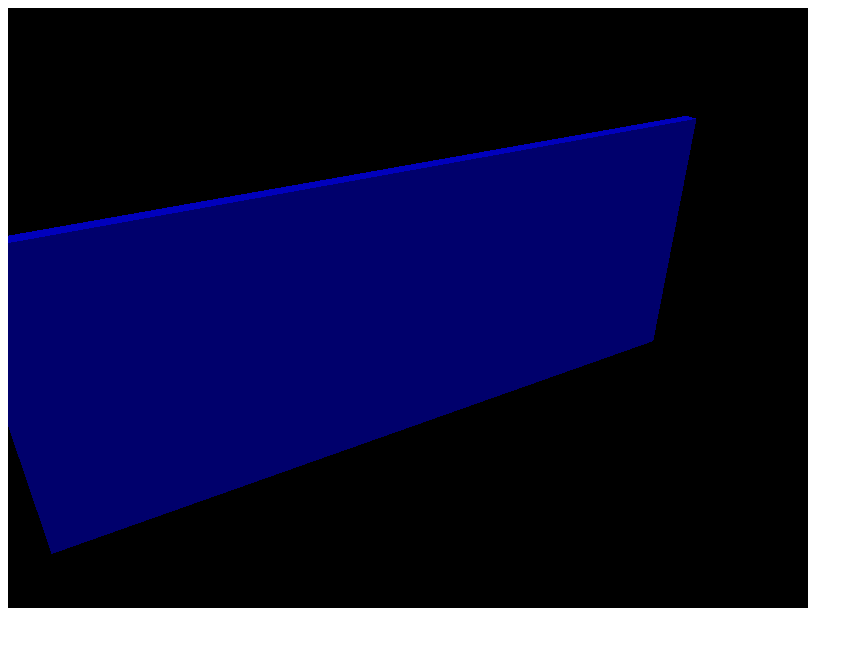
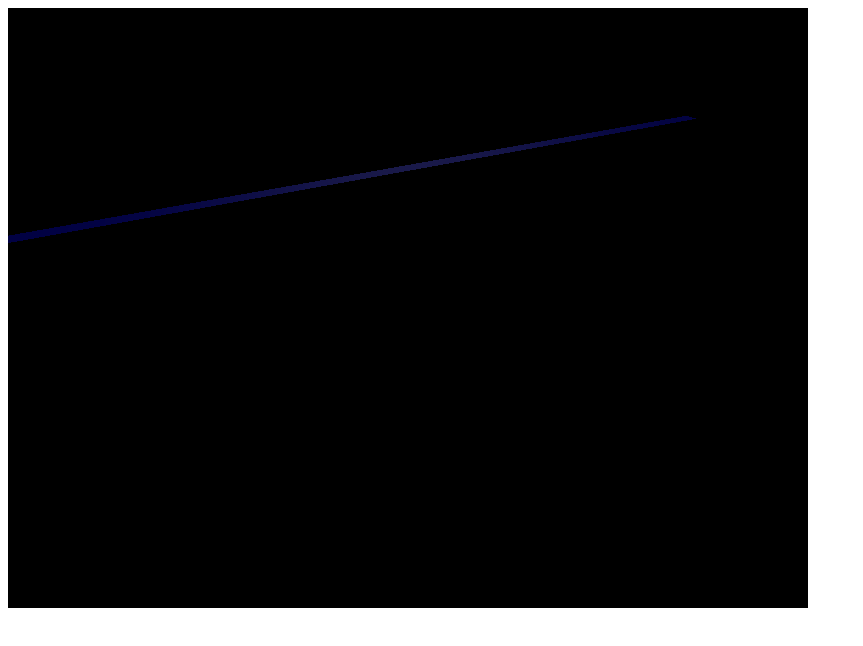
Before and after one commit to nishimurayui/nishimura.github.io, a plain HTML site: page kadai2/teisyutu2.html in a window 1280 px wide. Shown: the whole page, without its empty margins (0-863 px from the left). Drawn offline with nearby package versions, Linux system fonts and the light colour scheme; animation ran at ten frames a second.

Commit message:
Update teisyutu2.html

```diff
--- a/kadai2/teisyutu2.html
+++ b/kadai2/teisyutu2.html
@@ -36,16 +36,28 @@
     scene.add(box);
 
 
-    // 平行光源1
-    var directionalLight1 = new THREE.DirectionalLight(0xffffff);
-    directionalLight1.position.set(1, 1, 1);
-    // シーンに追加
-    scene.add(directionalLight1);
-    // 平行光源2
-       var directionalLight2 = new THREE.DirectionalLight(0xffffff);
-    directionalLight2.position.set(-1, 1, 1);
-    // シーンに追加
-    scene.add(directionalLight2);
+    // 平行光源(色、強さ）主光源
+  var directionalLightM = new THREE.DirectionalLight(0xffffff,0.3);
+  directionalLightM.position.set(0, 10, -5);
+  //directionalLightM.castShadow = true;
+  //シーンに追加
+  scene.add(directionalLightM);
+
+  // 照明を作成SpotLight(色, 光の強さ, 距離, 照射角, ボケ具合, 減衰率)
+  var light = new THREE.SpotLight(0xffffff, 1, 100, Math.PI / 6, 0.2);
+  light.position.set(0,10, -5);
+  //light.target.position.set( 0, 5, -100 );
+  // ライトに影を有効にする
+  light.castShadow = true;
+  //light.shadow.mapSize.width = 2048;
+  //light.shadow.mapSize.height = 2048;
+  scene.add(light);
+
+  // 平行光源(色、強さ）補助光源
+  var directionalLightS = new THREE.DirectionalLight(0xffffff,0.3);
+  directionalLightS.position.set(-1, -1, 1);
+  // シーンに追加
+  //scene.add(directionalLightS);
     // 初回実行
     var update = function() {
       requestAnimationFrame(update);
```
